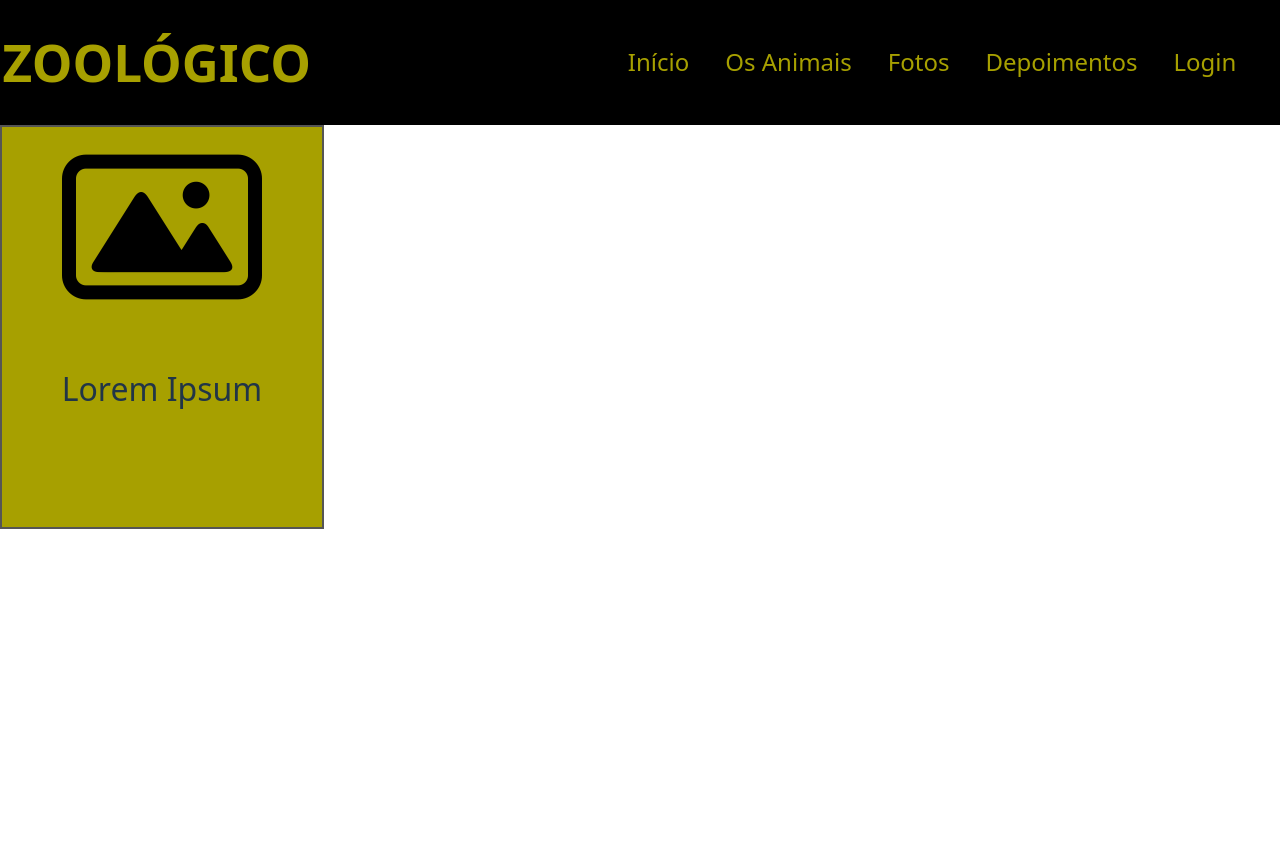
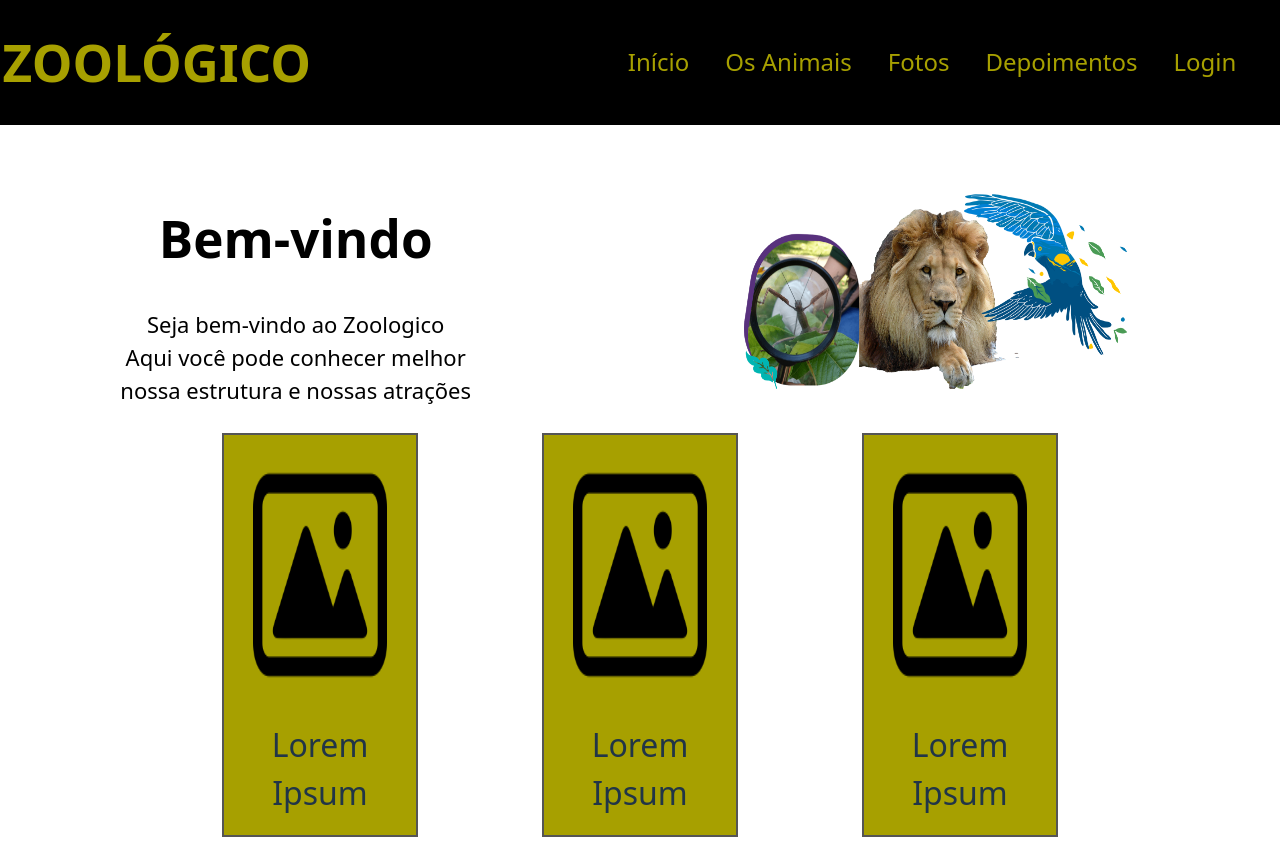
Before and after one commit to JoaoPalomares/interface-zoologico-react, a React (Vite) app: page / in a window 1280 px wide. Before the commit the page ends 800 px from the top, so only its background shows below. Built offline with nearby package versions, Linux system fonts and the light colour scheme; a web font is replaced by a local one.

Commit message:
Interligando as páginas com o Link

```diff
--- a/src/App.jsx
+++ b/src/App.jsx
@@ -1,11 +1,17 @@
 import './App.css'
 import Home from './pages/Home/Home'
 import Animais from './pages/Animais/Animais';
+import { BrowserRouter as Roteador, Routes, Route } from 'react-router-dom';
 
 function App() {
   return (
     <>
-      <Animais />
+      <Roteador>
+        <Routes>
+          <Route exact path='/' Component={Home} />
+          <Route path='/animais' Component={Animais} />
+        </Routes>
+      </Roteador>
     </>
   )
 }
--- a/src/components/Navegacao/Navegacao.jsx
+++ b/src/components/Navegacao/Navegacao.jsx
@@ -1,4 +1,5 @@
 import './Navegacao.css'
+import { Link } from 'react-router-dom';
 
 function Navegacao() {
 
@@ -10,11 +11,21 @@ function Navegacao() {
 
             <div className="navbar-opcoes">
                 <ul>
-                    <li>Início</li>
-                    <li>Os Animais</li>
-                    <li>Fotos</li>
-                    <li>Depoimentos</li>
-                    <li>Login</li>
+                    <li>
+                        <Link style={{color: "#A7A000"}} to="/">Início</Link>
+                    </li>
+                    <li>
+                        <Link style={{color: "#A7A000"}} to="/animais">Os Animais</Link>
+                    </li>
+                    <li>
+                        <Link style={{color: "#A7A000"}} to="/fotos">Fotos</Link>
+                    </li>
+                    <li>
+                        <Link style={{color: "#A7A000"}} to="/depoimentos">Depoimentos</Link>
+                    </li>
+                    <li>
+                        <Link style={{color: "#A7A000"}} to="/login">Login</Link>
+                    </li>
                 </ul>
             </div>
         </div>
--- /dev/null
+++ b/src/components/Welcome/Welcome.css
@@ -0,0 +1,31 @@
+.welcome {
+    width: 100%;
+    display: flex;
+    justify-content: space-around;
+    padding-top: 4%;
+}
+
+.welcome-container {
+    height: 100%;
+    display: flex;
+    flex-direction: column;
+    align-items: center;
+}
+
+.welcome-container > h1 {
+    color: #000;
+    padding-bottom: 2%;
+}
+
+.welcome-container > p {
+    font-size: 22px;
+    color: #000;
+}
+
+.welcome-image {
+    width: 35%;
+}
+
+p{
+    margin: 0px;
+}
--- /dev/null
+++ b/src/components/Welcome/Welcome.jsx
@@ -0,0 +1,19 @@
+import './Welcome.css'
+import animaiscover from '../../assets/animais-cover.png'
+
+function Welcome() {
+    return (
+        <div className="welcome">
+            <div className="welcome-container">
+                <h1>Bem-vindo</h1>
+                <p>Seja bem-vindo ao Zoologico</p>
+                <p>Aqui você pode conhecer melhor </p>
+                <p>nossa estrutura e nossas atrações</p>
+            </div>
+
+            <img src={animaiscover} alt="apresentacao-zoo" className='welcome-image'/>
+        </div>
+    );
+}
+
+export default Welcome;
--- a/src/pages/Home/Home.jsx
+++ b/src/pages/Home/Home.jsx
@@ -1,7 +1,7 @@
 import './Home.css'
 import Atracao from '../../components/Atracao/Atracao';
 import Navegacao from '../../components/Navegacao/Navegacao';
-import React from 'react';
+import Welcome from '../../components/Welcome/Welcome';
 
 function Home() {
     const componentes = [];
@@ -11,6 +11,7 @@ function Home() {
     return (
         <>
             <Navegacao></Navegacao>
+            <Welcome></Welcome>
             <div className="ctn-atracoes">
                 {componentes}
             </div>
```
